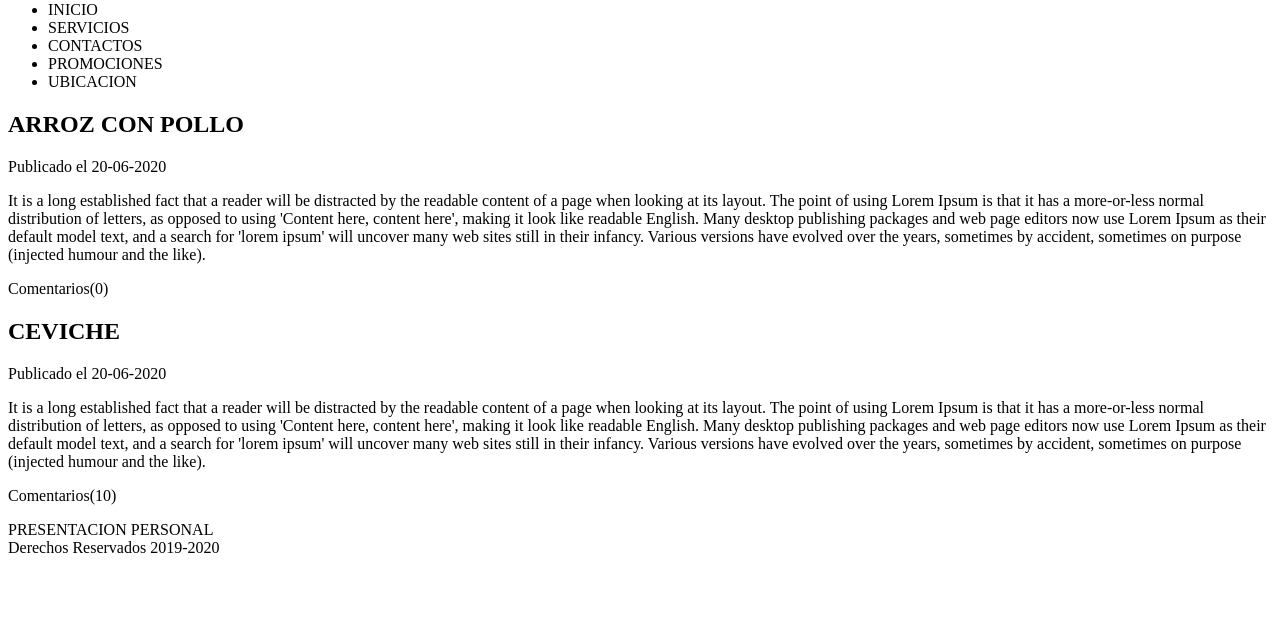
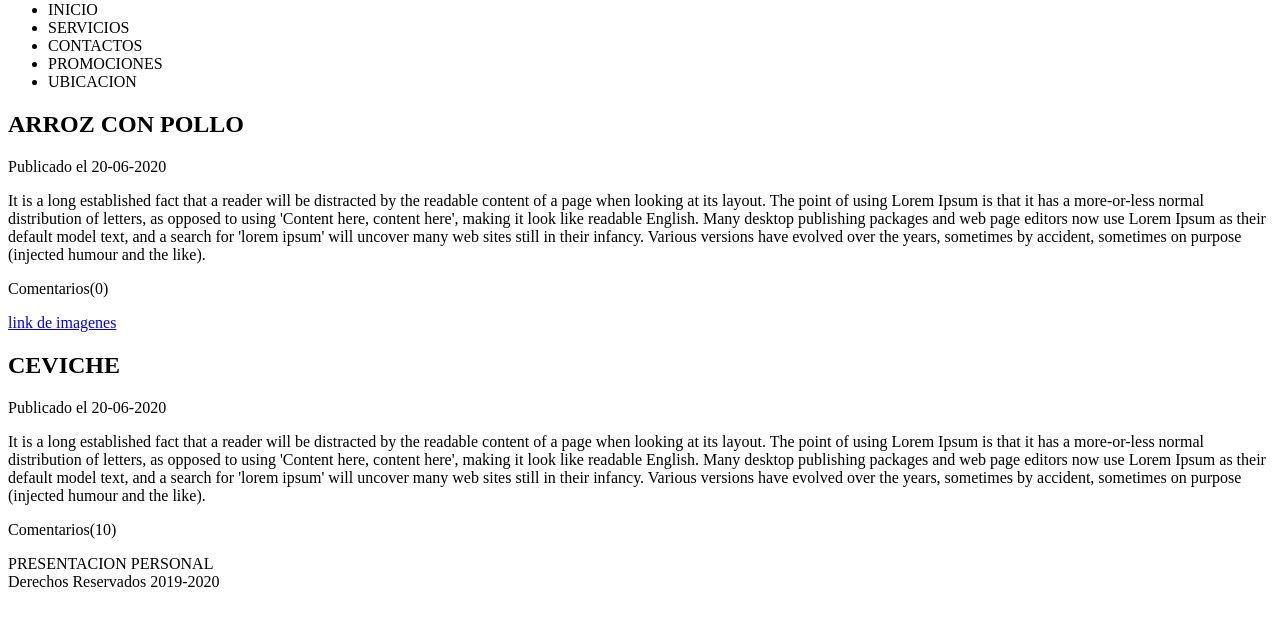
Before and after one commit to cristopher-lan/prueba, a plain HTML site: page index.html in a window 1280 px wide. Shown: the part 79-704 px from the top of the page. Drawn offline with Linux system fonts and the light colour scheme.

Commit message:
Update index.html

```diff
--- a/index.html
+++ b/index.html
@@ -33,6 +33,7 @@
 	<p>It is a long established fact that a reader will be distracted by the readable content of a page when looking at its layout. The point of using Lorem Ipsum is that it has a more-or-less normal distribution of letters, as opposed to using 'Content here, content here', making it look like readable English. Many desktop publishing packages and web page editors now use Lorem Ipsum as their default model text, and a search for 'lorem ipsum' will uncover many web sites still in their infancy. Various versions have evolved over the years, sometimes by accident, sometimes on purpose (injected humour and the like).</p>
      <footer>
      	<p>Comentarios(0)</p>
+     	<a href="https://www.google.com/search?q=comidas+peruanas&source=lnms&tbm=isch&sa=X&ved=2ahUKEwjxqPSbtbDxAhVqHbkGHRYoDOEQ_AUoAXoECAEQAw&biw=1366&bih=600">link de imagenes</a>
      </footer>
 	</article>
 	<article>
```
